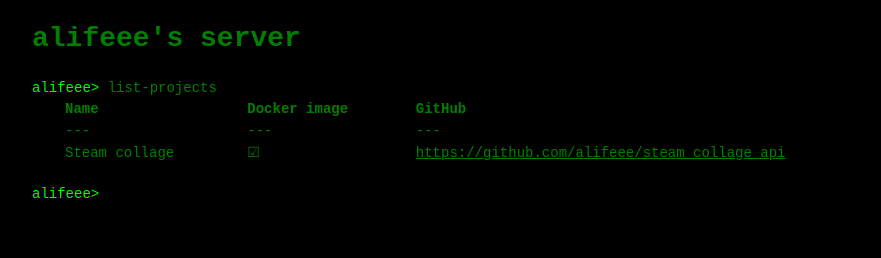
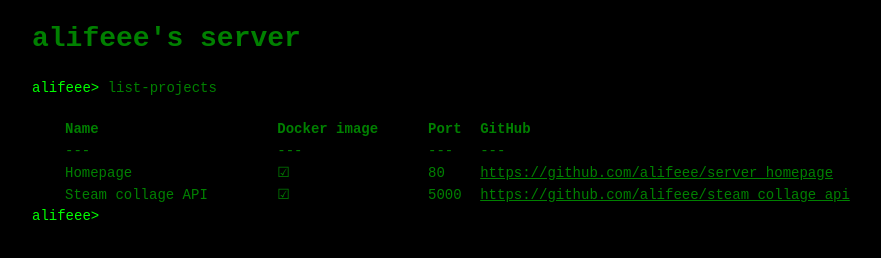
Before and after one commit to alifeee/server_homepage, a plain HTML site: page index.html in a window 1280 px wide. Shown: the whole page, without its empty margins (128-1009 px from the left). Drawn offline with Linux system fonts and the light colour scheme.

Commit message:
reformat code

```diff
--- a/index.html
+++ b/index.html
@@ -12,29 +12,6 @@
     <main>
       <h1>alifeee's server</h1>
       <div class="console">
-        <span class="command">list-projects</span>
-        <table class="result">
-          <tr>
-            <th>Name</th>
-            <th>Docker image</th>
-            <th>GitHub</th>
-          </tr>
-          <tr>
-            <td>---</td>
-            <td>---</td>
-            <td>---</td>
-          </tr>
-          <tr>
-            <td>Steam collage</td>
-            <td>☑</td>
-            <td>
-              <a href="https://github.com/alifeee/steam_collage_api"
-                >https://github.com/alifeee/steam_collage_api</a
-              >
-            </td>
-          </tr>
-        </table>
-        <br />
         <span class="command" id="bottom">
           <span class="input" role="textbox" contenteditable></span>
         </span>
--- a/index.js
+++ b/index.js
@@ -22,15 +22,49 @@ document.addEventListener("keydown", function (e) {
 
 function parseCommand(text) {
   if (text.includes("help")) {
-    return "<span class='result'>Commands: help, ls, clear</span>";
+    return `
+    <span class='result'>
+      Commands: help, ls, clear
+    </span>`;
   } else if (
     text.startsWith("ls") ||
     text.startsWith("dir") ||
     text.startsWith("list-projects")
   ) {
-    return "<table class='result'><tr><th>Name</th><th>Docker image</th><th>GitHub</th></tr><tr><td>---</td><td>---</td><td>---</td></tr><tr><td>Steam collage</td><td>☑</td><td><a href='https://github.com/alifeee/steam_collage_api'>https://github.com/alifeee/steam_collage_api</a></td></tr></table>";
+    return `
+    <table class='result'>
+      <tr>
+        <th>Name</th>
+        <th>Docker image</th>
+        <th>Port</th>
+        <th>GitHub</th>
+      </tr>
+      <tr>
+        <td>---</td><td>---</td><td>---</td><td>---</td>
+      </tr>
+      <tr>
+        <td>Homepage</td>
+        <td>☑</td>
+        <td>80</td>
+        <td>
+          <a href='https://github.com/alifeee/server_homepage'>https://github.com/alifeee/server_homepage</a>
+        </td>
+      </tr>
+      <tr>
+        <td>Steam collage API</td>
+        <td>☑</td>
+        <td>5000</td>
+        <td>
+          <a href='https://github.com/alifeee/steam_collage_api'>https://github.com/alifeee/steam_collage_api</a>
+        </td>
+      </tr>
+    </table>`;
   } else if (text.startsWith("cd")) {
-    return "<span class='result'>No</span>";
+    return `
+    <span class='result'>
+      No
+    </span>
+    `;
   } else if (text.startsWith("clear")) {
     document.querySelectorAll(".console > *").forEach((el) => {
       if (el.id !== "bottom") {
@@ -39,3 +73,14 @@ function parseCommand(text) {
     });
   }
 }
+
+document.querySelector("#bottom").insertAdjacentHTML(
+  "beforebegin",
+  `
+    <span class=command>
+      list-projects
+    </span>
+    <br/>
+    ${parseCommand("ls")}
+    `
+);
```
